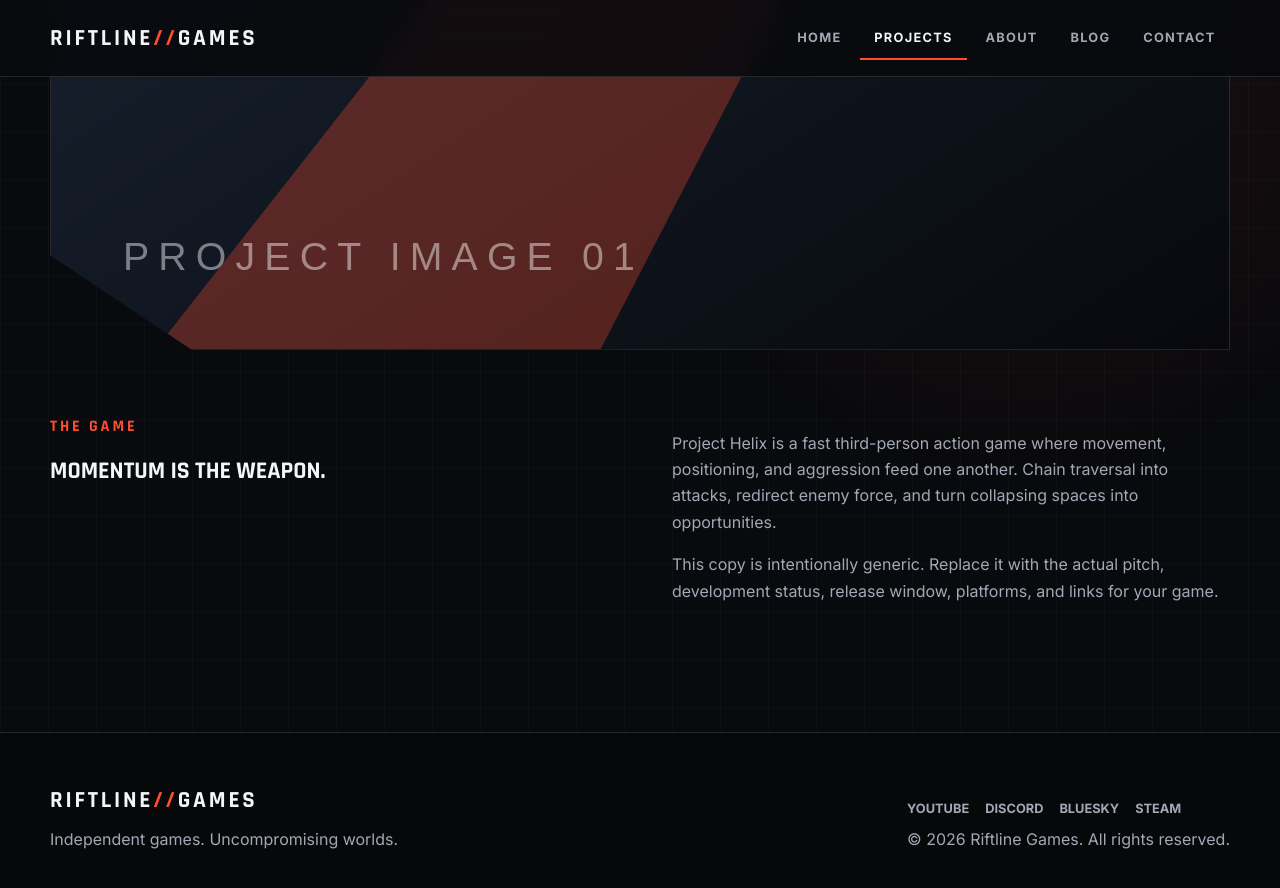
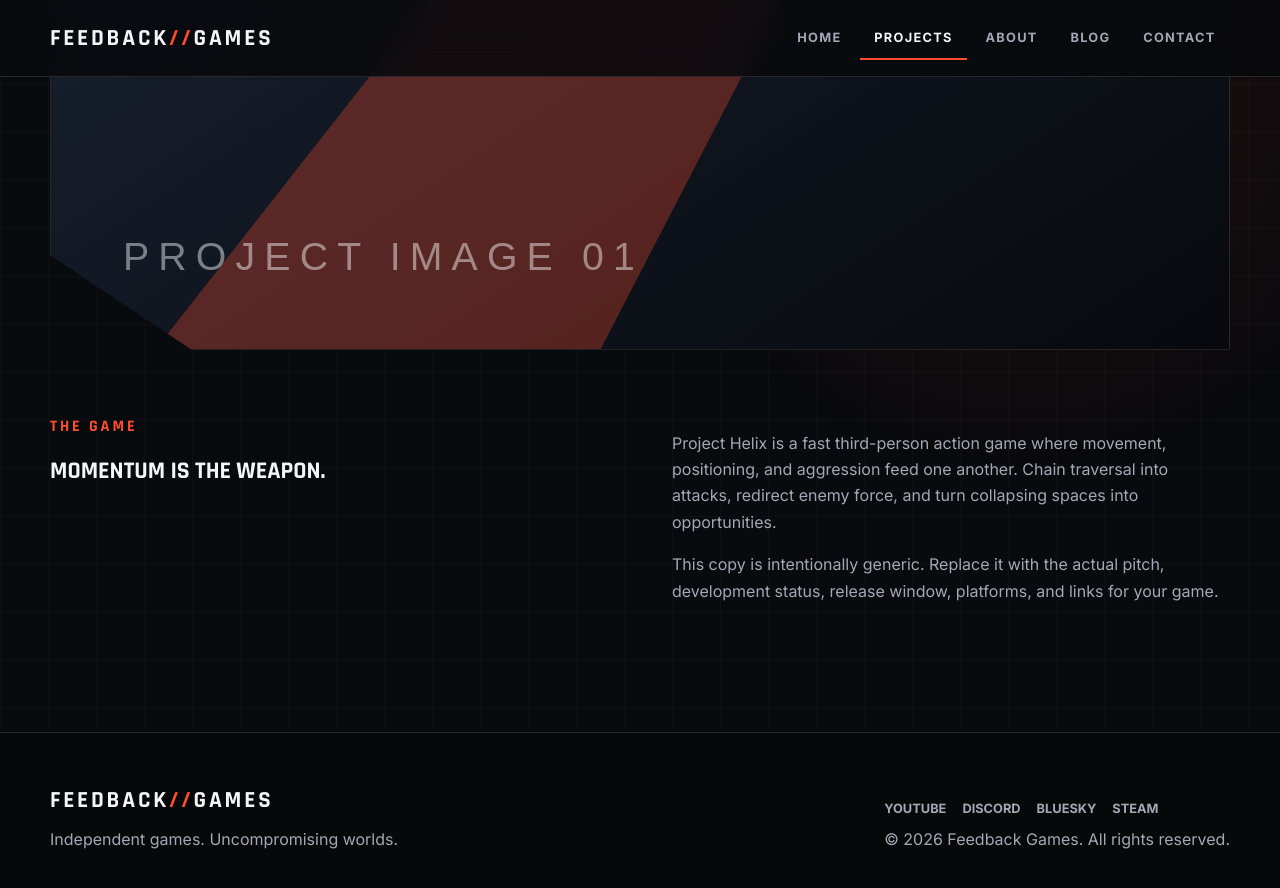
Before and after one commit to Fade2BlackOps/feedback-games, a Jekyll site: the page project-detail.html, which Jekyll copies as it is, in a window 1280 px wide and 900 px high, scrolled down 1068 px. Shown: the top 888 px of the window. Built offline with Jekyll 4.4.1, drawn with Linux system fonts in a browser that asks for light colours.

Commit message:
Change company name

```diff
--- a/about.html
+++ b/about.html
@@ -9,7 +9,7 @@ nav_section: about
     <head>
         <meta charset="utf-8">
         <meta name="viewport" content="width=device-width,initial-scale=1">
-        <title>About | Riftline Games</title>
+        <title>About | Feedback Games</title>
         <link rel="stylesheet" href="styles.css">
     </head>
     <body>
@@ -29,7 +29,7 @@ nav_section: about
                     <div class="prose reveal">
                         <div class="eyebrow">Who we are</div>
                         <h2>Built to make bold work.</h2>
-                        <p>Riftline Games is a placeholder studio identity you can rename throughout these files. This page gives you space for your origin story, location, team background, and creative mission.</p>
+                        <p>Feedback Games is a placeholder studio identity you can rename throughout these files. This page gives you space for your origin story, location, team background, and creative mission.</p>
                         <p>Our goal is simple: combine expressive game feel with clear systems and memorable worlds. We favor focused scope, rapid iteration, and honest playtesting over feature bloat.</p>
                         <div class="stats-grid">
                             <div class="stat"><strong>01</strong><span>Player first</span></div>
--- a/blog.html
+++ b/blog.html
@@ -9,7 +9,7 @@ nav_section: blog
     <head>
         <meta charset="utf-8">
         <meta name="viewport" content="width=device-width,initial-scale=1">
-        <meta name="description" content="Production notes, design breakdowns, studio updates, and lessons from Riftline Games.">
+        <meta name="description" content="Production notes, design breakdowns, studio updates, and lessons from Feedback Games.">
         <title>Blog | {{ site.title }}</title>
         <link rel="stylesheet" href="{{ '/styles.css' | relative_url }}">
     </head>
--- a/contact.html
+++ b/contact.html
@@ -9,7 +9,7 @@ nav_section: contact
     <head>
         <meta charset="utf-8">
         <meta name="viewport" content="width=device-width,initial-scale=1">
-        <title>Contact | Riftline Games</title>
+        <title>Contact | Feedback Games</title>
         <link rel="stylesheet" href="styles.css">
     </head>
     <body>
--- a/index.html
+++ b/index.html
@@ -9,8 +9,8 @@ nav_section: home
     <head>
         <meta charset="utf-8">
         <meta name="viewport" content="width=device-width,initial-scale=1">
-        <meta name="description" content="Riftline Games creates bold, player-first interactive worlds.">
-        <title>Riftline Games | Independent Game Studio</title>
+        <meta name="description" content="Feedback Games creates bold, player-first interactive worlds.">
+        <title>Feedback Games | Independent Game Studio</title>
         <link rel="stylesheet" href="styles.css">
     </head>
     <body>
@@ -61,7 +61,7 @@ nav_section: home
                 <div class="shell">
                     <h2 class="reveal">We don’t chase trends.<br>We chase impact.</h2>
                     <div class="reveal">
-                        <p>Riftline is a small production company focused on distinct mechanics, readable design, and strong artistic direction.</p>
+                        <p>Feedback is a small production company focused on distinct mechanics, readable design, and strong artistic direction.</p>
                         <a class="button ghost" href="about.html">Our approach</a>
                     </div>
                 </div>
--- a/project-detail.html
+++ b/project-detail.html
@@ -3,14 +3,14 @@
     <head>
         <meta charset="utf-8">
         <meta name="viewport" content="width=device-width,initial-scale=1">
-        <title>Project Helix | Riftline Games</title>
+        <title>Project Helix | Feedback Games</title>
         <link rel="stylesheet" href="styles.css">
     </head>
     <body>
         <a class="skip-link" href="#main">Skip to content</a>
         <header class="site-header">
             <div class="nav-wrap">
-                <a class="logo" href="index.html">Riftline<span>//</span>Games</a>
+                <a class="logo" href="index.html">Feedback<span>//</span>Games</a>
                 <button class="menu-toggle" aria-expanded="false" aria-label="Open navigation">☰</button>
                 <nav class="site-nav" aria-label="Main navigation">
                     <ul>
@@ -51,12 +51,12 @@
         <footer class="site-footer">
             <div class="shell footer-grid">
                 <div>
-                    <a class="logo" href="index.html">Riftline<span>//</span>Games</a>
+                    <a class="logo" href="index.html">Feedback<span>//</span>Games</a>
                     <p>Independent games. Uncompromising worlds.</p>
                 </div>
                 <div>
                     <div class="socials"><a href="#">YouTube</a><a href="#">Discord</a><a href="#">Bluesky</a><a href="#">Steam</a></div>
-                    <p>© 2026 Riftline Games. All rights reserved.</p>
+                    <p>© 2026 Feedback Games. All rights reserved.</p>
                 </div>
             </div>
         </footer>
--- a/projects.html
+++ b/projects.html
@@ -9,7 +9,7 @@ nav_section: projects
     <head>
         <meta charset="utf-8">
         <meta name="viewport" content="width=device-width,initial-scale=1">
-        <title>Projects | Riftline Games</title>
+        <title>Projects | Feedback Games</title>
         <link rel="stylesheet" href="styles.css">
     </head>
     <body>
```
Also changed, not shown: other parts of contact.html (+2 -2 lines).
